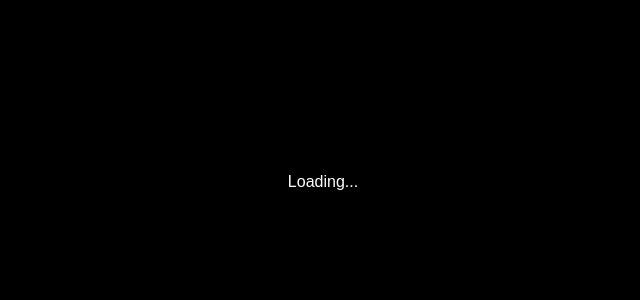
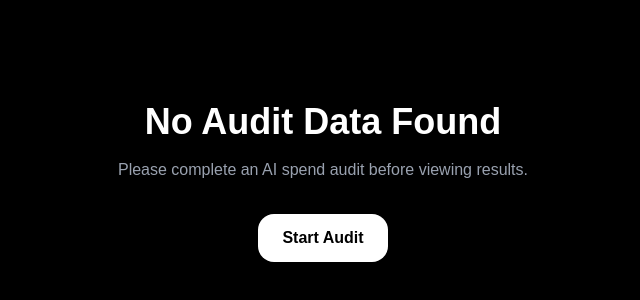
Before and after one commit to PranathiReddy123/ai-spend-audit, a Next.js app: page /results in a window 1280 px wide. Shown: the part 218-518 px from the top of the page, without its empty margins (317-957 px from the left). Built offline with nearby package versions, Linux system fonts and the light colour scheme.

Commit message:
feat: improve dashboard metadata and  UX polish

```diff
--- a/src/app/audit/page.tsx
+++ b/src/app/audit/page.tsx
@@ -96,7 +96,7 @@ export default function AuditPage() {
 >
 
   {loading
-    ? "Analyzing AI Spend..."
+    ? "Analyzing AI Spend •••"
     : "Generate Audit"}
 
 </button>
--- a/src/app/results/page.tsx
+++ b/src/app/results/page.tsx
@@ -29,12 +29,35 @@ export default function ResultsPage() {
   }, []);
 
   if (!data) {
-    return (
-      <main className="min-h-screen bg-black text-white flex items-center justify-center">
-        Loading...
-      </main>
-    );
-  }
+
+  return (
+
+    <main className="min-h-screen bg-black text-white flex items-center justify-center px-6">
+
+      <div className="text-center">
+
+        <h1 className="text-4xl font-bold">
+          No Audit Data Found
+        </h1>
+
+        <p className="text-gray-400 mt-4 max-w-lg">
+          Please complete an AI spend audit before viewing results.
+        </p>
+
+        <a
+          href="/audit"
+          className="inline-block mt-8 bg-white text-black px-6 py-3 rounded-2xl font-semibold hover:opacity-90 transition-all"
+        >
+          Start Audit
+        </a>
+
+      </div>
+
+    </main>
+
+  );
+
+}
 
 const toolPricing =
   pricing[data.tool as keyof typeof pricing];
@@ -113,6 +136,22 @@ else {
         <p className="text-gray-400 mt-4">
           Personalized analysis for your AI stack.
         </p>
+
+        <div className="flex flex-wrap gap-4 mt-6">
+
+  <div className="bg-zinc-900 border border-zinc-800 px-4 py-2 rounded-xl text-sm text-gray-300">
+    Tool: {data.tool}
+  </div>
+
+  <div className="bg-zinc-900 border border-zinc-800 px-4 py-2 rounded-xl text-sm text-gray-300">
+    Seats: {data.seats}
+  </div>
+
+  <div className="bg-zinc-900 border border-zinc-800 px-4 py-2 rounded-xl text-sm text-gray-300">
+    Audit Generated Successfully
+  </div>
+
+</div>
 
         <div className="grid grid-cols-1 md:grid-cols-4 gap-6 mt-10">
 
```
